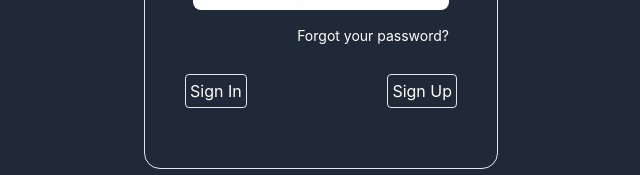
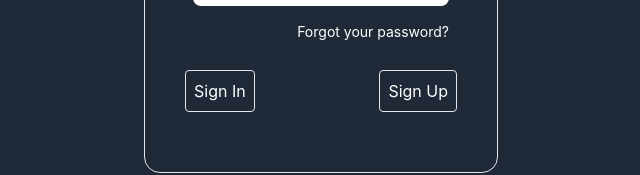
Before and after one commit to nma-notes/webapp, a React (Vite) app: page /sign_in in a window 1280 px wide. Shown: the part 389-564 px from the top of the page, without its empty margins (319-959 px from the left). Built offline with nearby package versions, Linux system fonts and the light colour scheme.

Commit message:
add link button component

```diff
--- a/src/components/Button.tsx
+++ b/src/components/Button.tsx
@@ -11,7 +11,7 @@ interface IButtonProps extends ButtonHTMLAttributes<HTMLButtonElement> {
 
 const Button: FC<IButtonProps> = ({ children, ...rest }) => {
   return (
-    <button {...rest} className={"rounded border p-1 hover:bg-gray-500"}>
+    <button {...rest} className={"rounded border p-2 hover:bg-gray-500"}>
       {children}
     </button>
   );
--- /dev/null
+++ b/src/components/LinkButton.tsx
@@ -0,0 +1,18 @@
+import { FC, ReactNode } from "react";
+import { Link, LinkProps, To } from "react-router-dom";
+import * as React from "react";
+
+interface ILinkButtonProps {
+  to: To;
+  children: ReactNode;
+}
+
+const LinkButton: FC<ILinkButtonProps> = ({ children, to }) => {
+  return (
+    <Link to={to} className={"rounded border p-2 hover:bg-gray-500"}>
+      {children}
+    </Link>
+  );
+};
+
+export default LinkButton;
--- a/src/routes/sign_in.tsx
+++ b/src/routes/sign_in.tsx
@@ -1,6 +1,7 @@
 import { Link } from "react-router-dom";
 import Input from "../components/Input";
 import Button from "../components/Button";
+import LinkButton from "../components/LinkButton";
 
 export default function SignIn() {
   return (
@@ -20,9 +21,7 @@ export default function SignIn() {
         </Link>
         <div className={"flex justify-between w-full m-5 items-center"}>
           <Button>Sign In</Button>
-          <Link to={"/sign_up"} className={"rounded border p-1"}>
-            Sign Up
-          </Link>
+          <LinkButton to={"/sign_up"}>Sign Up</LinkButton>
         </div>
       </form>
     </div>
```
